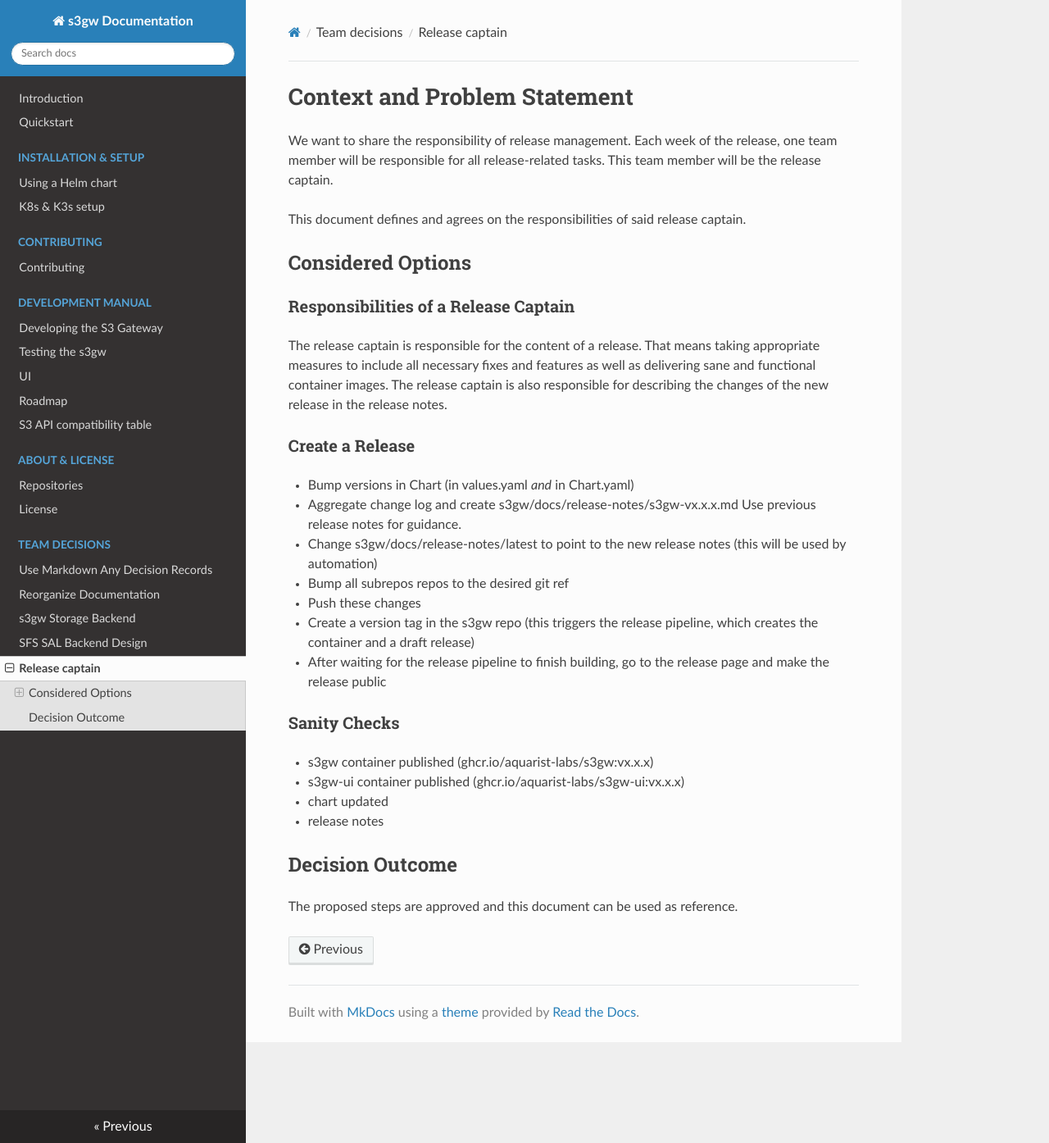
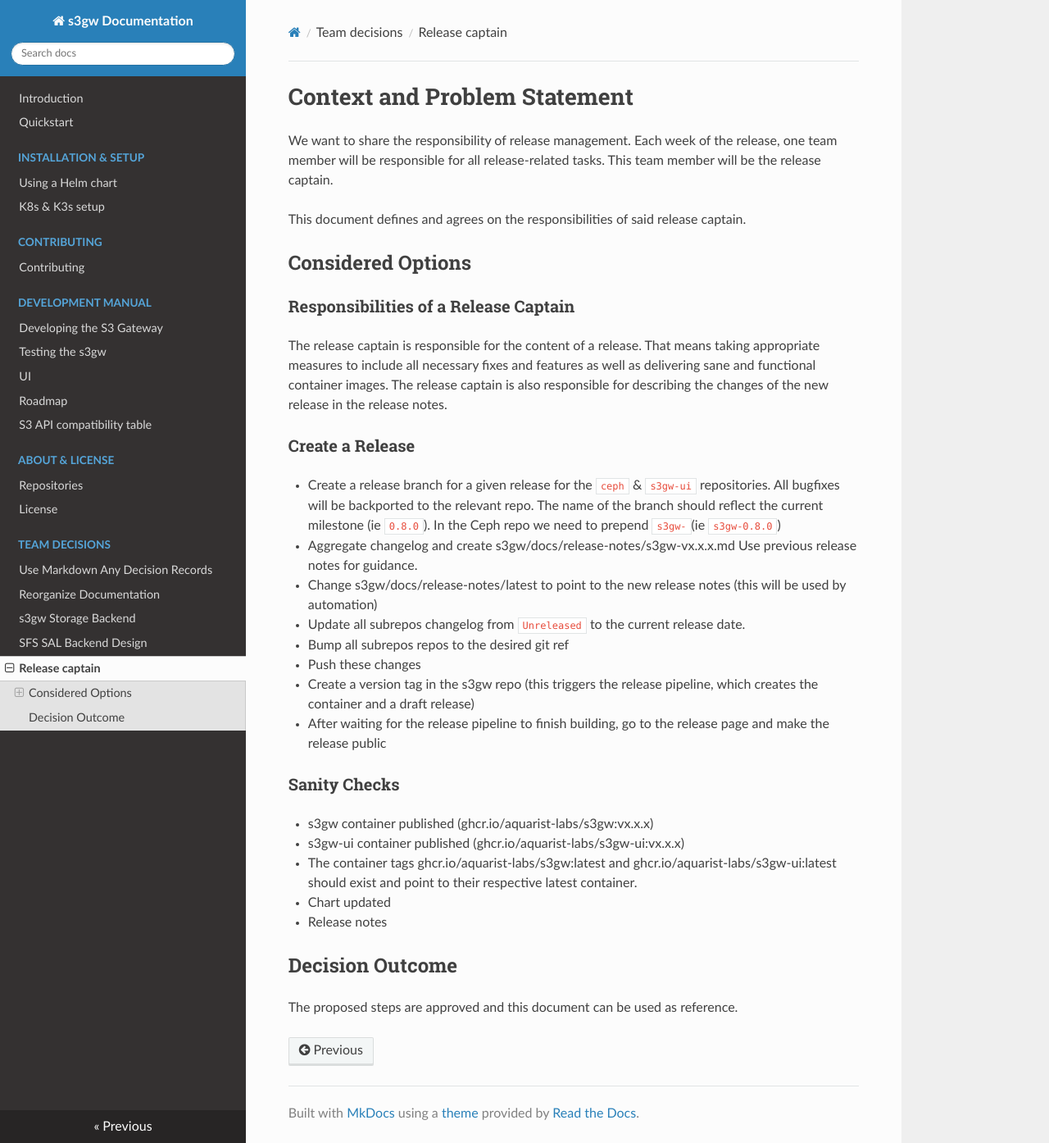
Before and after one commit to s3gw-tech/s3gw, an MkDocs documentation site: the page built from docs/decisions/0004-release-captain.md, in a window 1280 px wide and 1394 px high. Shown: the whole window at 82% size. Built offline with MkDocs 1.6.1, drawn with Linux system fonts in a browser that asks for light colours; nearby versions of some CDN libraries.

Commit message:
adr: Add instruction for release captain
Signed-off-by: Jesus Herman-Marina <jherman@suse.com>

```diff
--- a/docs/decisions/0004-release-captain.md
+++ b/docs/decisions/0004-release-captain.md
@@ -1,10 +1,11 @@
 # Context and Problem Statement
 
 We want to share the responsibility of release management. Each week of the
-release, one team member will be responsible for all release-related tasks.
-This team member will be the release captain.
+release, one team member will be responsible for all release-related tasks. This
+team member will be the release captain.
 
-This document defines and agrees on the responsibilities of said release captain.
+This document defines and agrees on the responsibilities of said release
+captain.
 
 ## Considered Options
 
@@ -12,22 +13,24 @@ This document defines and agrees on the responsibilities of said release captain
 
 The release captain is responsible for the content of a release. That means
 taking appropriate measures to include all necessary fixes and features as well
-as delivering sane and functional container images.
-The release captain is also responsible for describing the changes of the new
-release in the release notes.
+as delivering sane and functional container images. The release captain is also
+responsible for describing the changes of the new release in the release notes.
 
 ### Create a Release
 
-- Bump versions in Chart (in values.yaml _and_ in Chart.yaml)
-- Aggregate change log and create s3gw/docs/release-notes/s3gw-vx.x.x.md
-  Use previous release notes for guidance.
-- Change s3gw/docs/release-notes/latest to point to the new release notes
-  (this will be used by automation)
+- Create a release branch for a given release for the `ceph` & `s3gw-ui`
+  repositories. All bugfixes will be backported to the relevant repo. The name
+  of the branch should reflect the current milestone (ie `0.8.0`). In the Ceph
+  repo we need to prepend `s3gw-`(ie `s3gw-0.8.0`)
+- Aggregate changelog and create s3gw/docs/release-notes/s3gw-vx.x.x.md Use
+  previous release notes for guidance.
+- Change s3gw/docs/release-notes/latest to point to the new release notes (this
+  will be used by automation)
+- Update all subrepos changelog from `Unreleased` to the current release date.
 - Bump all subrepos repos to the desired git ref
 - Push these changes
-- Create a version tag in the s3gw repo
-  (this triggers the release pipeline, which creates the container and a draft
-  release)
+- Create a version tag in the s3gw repo (this triggers the release pipeline,
+  which creates the container and a draft release)
 - After waiting for the release pipeline to finish building, go to the release
   page and make the release public
 
@@ -35,8 +38,11 @@ release in the release notes.
 
 - s3gw container published (ghcr.io/aquarist-labs/s3gw:vx.x.x)
 - s3gw-ui container published (ghcr.io/aquarist-labs/s3gw-ui:vx.x.x)
-- chart updated
-- release notes
+- The container tags ghcr.io/aquarist-labs/s3gw:latest and
+  ghcr.io/aquarist-labs/s3gw-ui:latest should exist and point to their
+  respective latest container.
+- Chart updated
+- Release notes
 
 ## Decision Outcome
 
```
